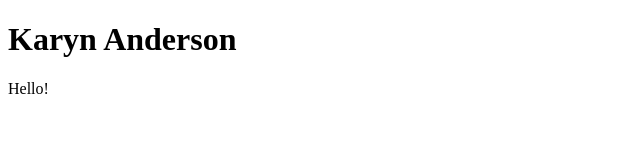
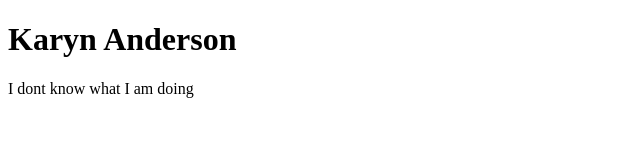
Before and after one commit to karynanderson/karynanderson.github.io, a plain HTML site: page index.html in a window 1280 px wide. Shown: the whole page, without its empty margins (0-640 px from the left). Drawn offline with Linux system fonts and the light colour scheme.

Commit message:
Update index.html

```diff
--- a/index.html
+++ b/index.html
@@ -2,6 +2,6 @@
 <html>
 <body>
 <h1>Karyn Anderson</h1>
-<p>Hello!</p>
+<p>I dont know what I am doing</p>
 </body>
 </html>
```
